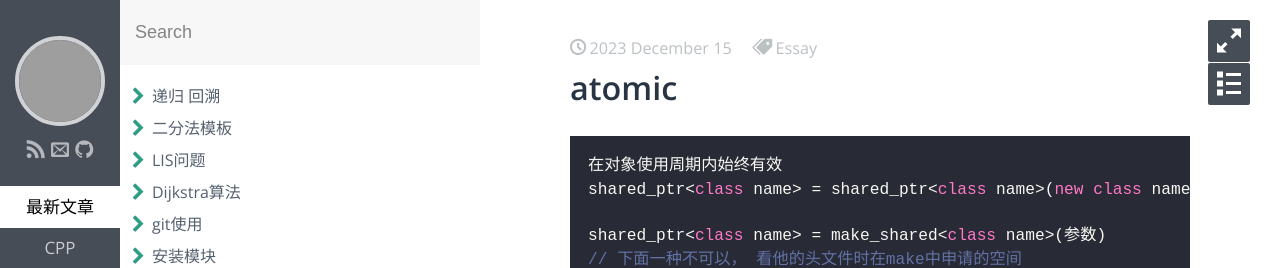
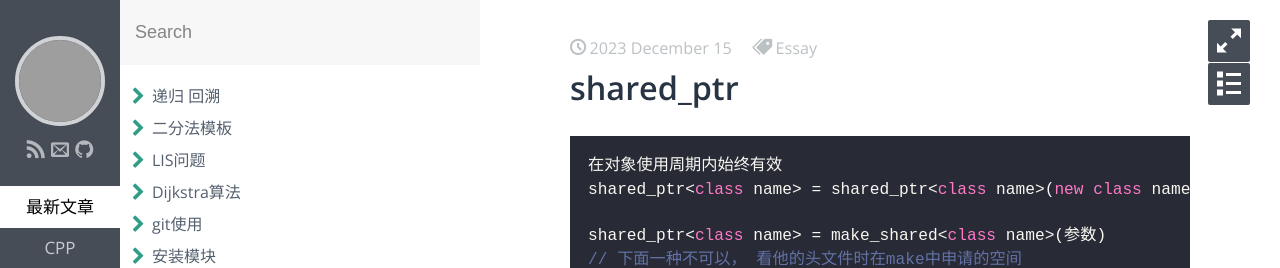
Before and after one commit to aliangaaa/aliangaaa.github.io, a Jekyll site: the page built from _posts/C++/2023-12-15-shared_ptr.md, in a window 1280 px wide, cut to the strip 0-268 px from the top of the page. Built offline with Jekyll 4.4.1, drawn with Linux system fonts in a browser that asks for light colours; some web fonts are replaced; grey boxes are pictures that could not be loaded.

Commit message:
Update 2023-12-15-shared_ptr.md

```diff
--- a/_posts/C++/2023-12-15-shared_ptr.md
+++ b/_posts/C++/2023-12-15-shared_ptr.md
@@ -1,6 +1,6 @@
 ---
 layout: post
-title: atomic
+title: shared_ptr
 category: CPP
 tags: Essay
 keywords:
```
